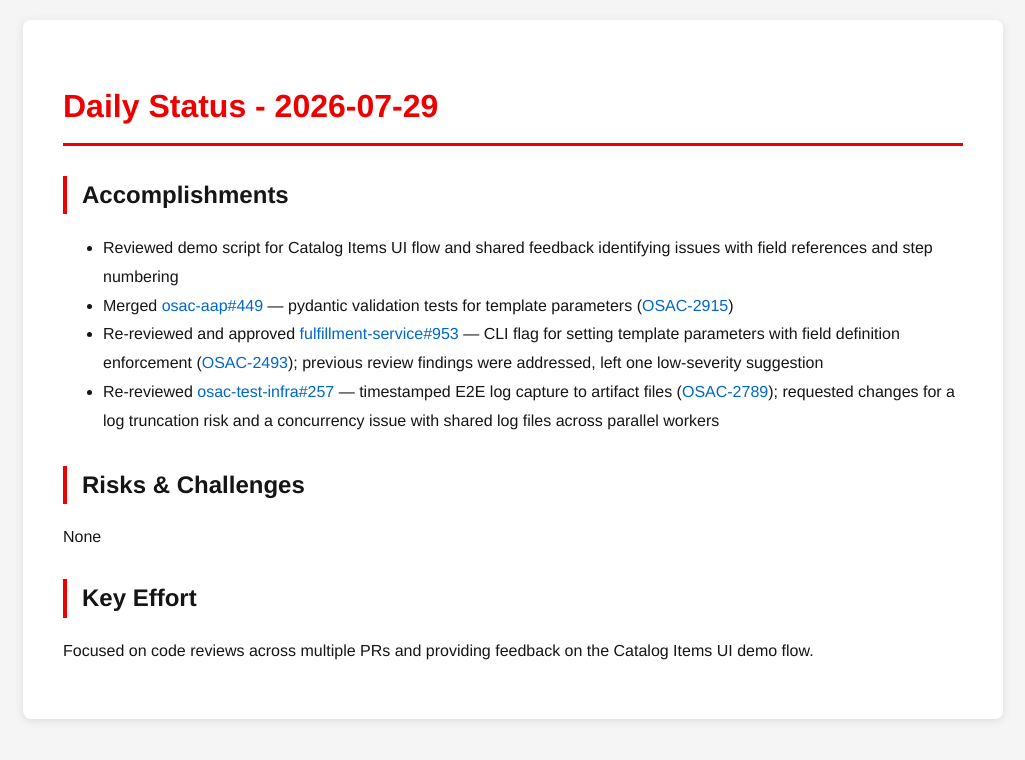
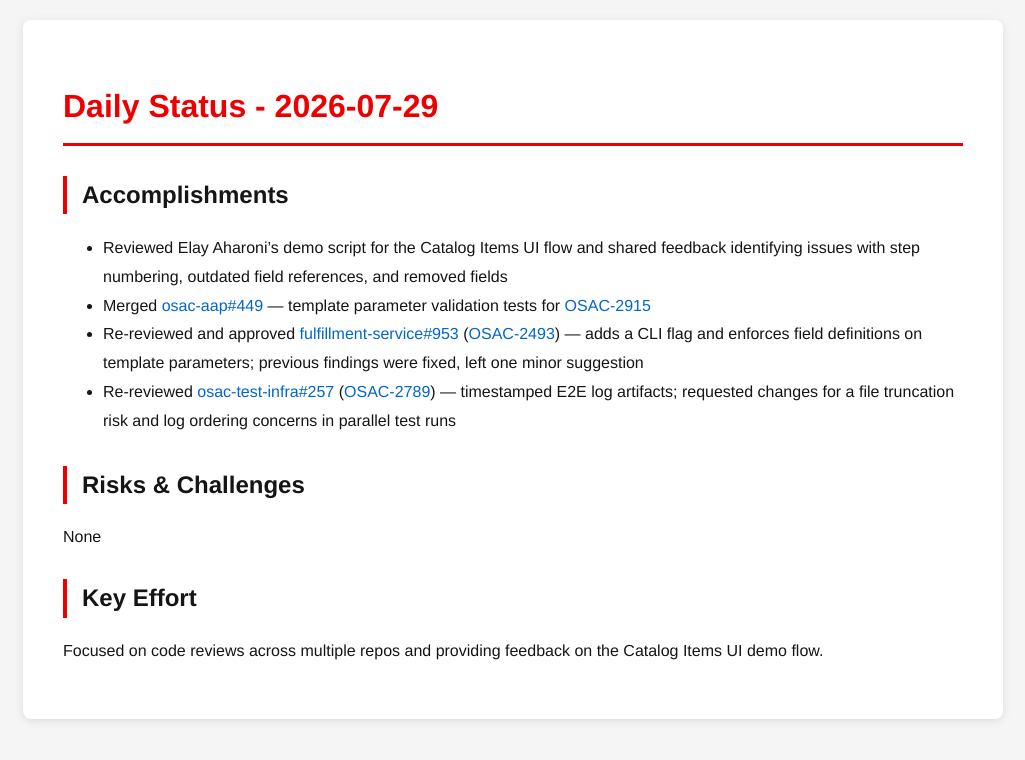
Before and after one commit to tzvatot/daily-status, a Jekyll site: the page built from 2026-07-29.md, in a window 1280 px wide. Shown: the top 760 px of the page, without its empty margins (127-1152 px from the left). Built offline with Jekyll 4.4.1, drawn with Linux system fonts in a browser that asks for light colours.

Commit message:
Daily status update - 2026-07-29

```diff
--- a/2026-07-29.md
+++ b/2026-07-29.md
@@ -7,13 +7,13 @@ date: 2026-07-29
 # Daily Status - 2026-07-29
 
 ## Accomplishments
-- Reviewed demo script for Catalog Items UI flow and shared feedback identifying issues with field references and step numbering
-- Merged [osac-aap#449](https://github.com/osac-project/osac-aap/pull/449) — pydantic validation tests for template parameters ([OSAC-2915](https://redhat.atlassian.net/browse/OSAC-2915))
-- Re-reviewed and approved [fulfillment-service#953](https://github.com/osac-project/fulfillment-service/pull/953) — CLI flag for setting template parameters with field definition enforcement ([OSAC-2493](https://redhat.atlassian.net/browse/OSAC-2493)); previous review findings were addressed, left one low-severity suggestion
-- Re-reviewed [osac-test-infra#257](https://github.com/osac-project/osac-test-infra/pull/257) — timestamped E2E log capture to artifact files ([OSAC-2789](https://redhat.atlassian.net/browse/OSAC-2789)); requested changes for a log truncation risk and a concurrency issue with shared log files across parallel workers
+- Reviewed Elay Aharoni's demo script for the Catalog Items UI flow and shared feedback identifying issues with step numbering, outdated field references, and removed fields
+- Merged [osac-aap#449](https://github.com/osac-project/osac-aap/pull/449) — template parameter validation tests for [OSAC-2915](https://redhat.atlassian.net/browse/OSAC-2915)
+- Re-reviewed and approved [fulfillment-service#953](https://github.com/osac-project/fulfillment-service/pull/953) ([OSAC-2493](https://redhat.atlassian.net/browse/OSAC-2493)) — adds a CLI flag and enforces field definitions on template parameters; previous findings were fixed, left one minor suggestion
+- Re-reviewed [osac-test-infra#257](https://github.com/osac-project/osac-test-infra/pull/257) ([OSAC-2789](https://redhat.atlassian.net/browse/OSAC-2789)) — timestamped E2E log artifacts; requested changes for a file truncation risk and log ordering concerns in parallel test runs
 
 ## Risks & Challenges
 None
 
 ## Key Effort
-Focused on code reviews across multiple PRs and providing feedback on the Catalog Items UI demo flow.
+Focused on code reviews across multiple repos and providing feedback on the Catalog Items UI demo flow.
```
